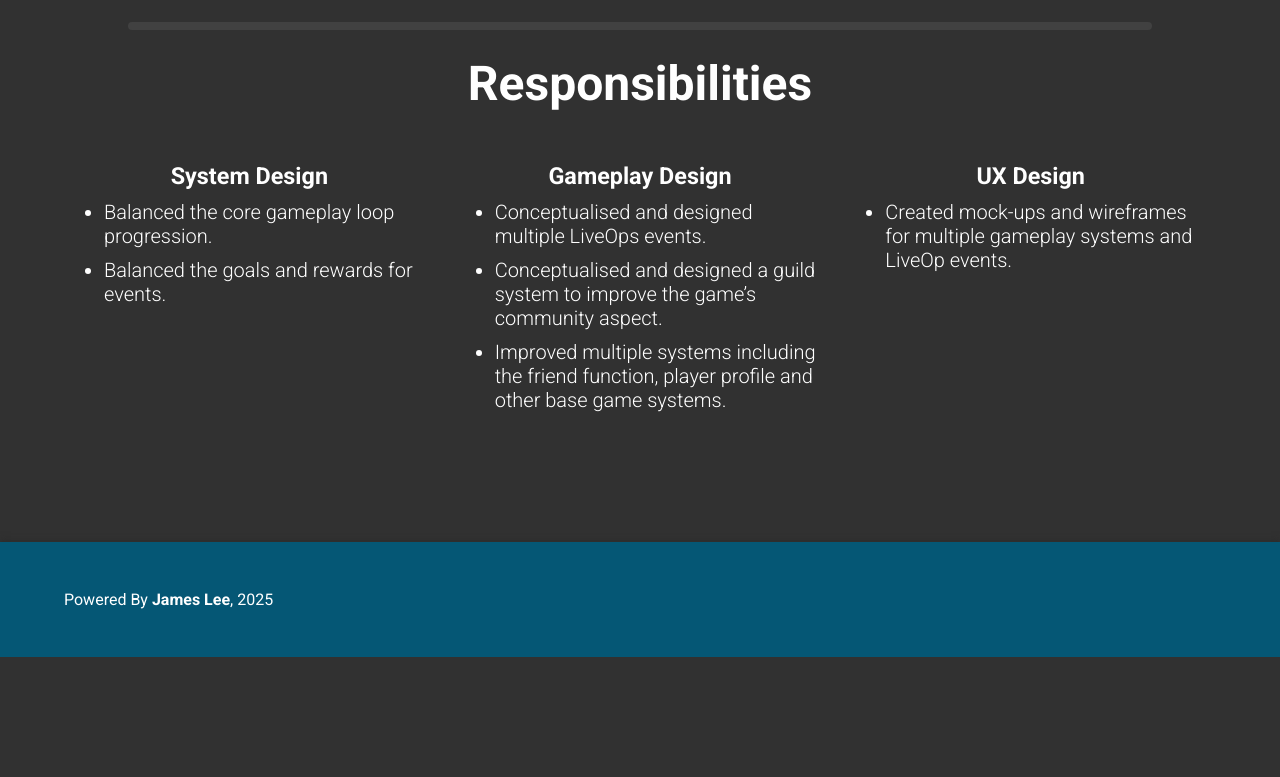
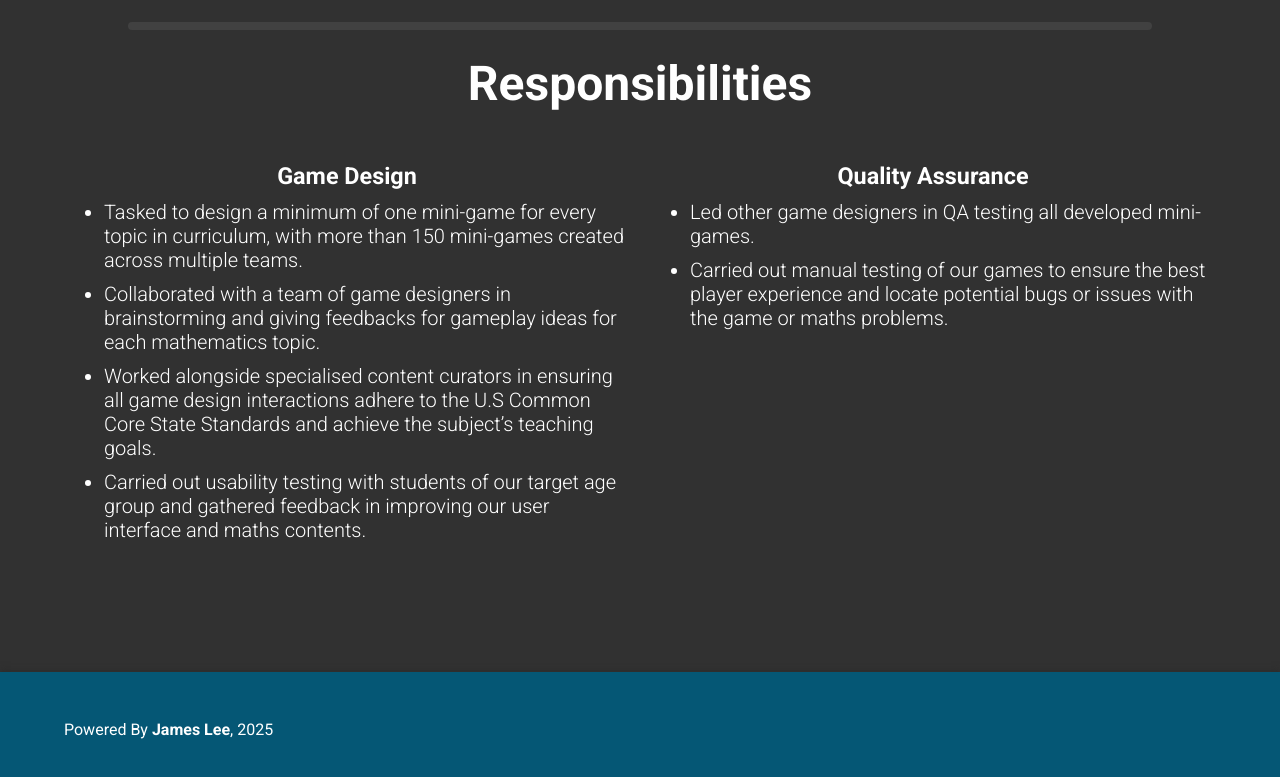
Before and after one commit to mozzie94/portfolio, a plain HTML site: page works/ZapZapMath/index.html in a window 1280 px wide. Shown: the part 865-1642 px from the top of the page. Before the commit the page ends 1522 px from the top, so only its background shows below. Drawn offline with Linux system fonts and the light colour scheme.

Commit message:
Updated ZZM page content

```diff
--- a/styles.css
+++ b/styles.css
@@ -183,7 +183,7 @@ a{
 }
 
 .role_description .roles{
-    flex: 0 1 500px;
+    flex: 0 1 600px;
     display: flex;
     flex-direction: column;
     align-items: center;
--- a/works/ZapZapMath/index.html
+++ b/works/ZapZapMath/index.html
@@ -62,26 +62,22 @@
                         </div>
                         <div class="role_description">
                             <div class="roles">
-                                <h3>System Design</h3>
+                                <h3>Game Design</h3>
                                 <ul>
-                                    <li>Balanced the core gameplay loop progression.</li>
-                                    <li>Balanced the goals and rewards for events.</li>
+                                    <li>Tasked to design a minimum of one mini-game for every topic in curriculum, with more than 150 mini-games created across multiple teams.</li>
+                                    <li>Collaborated with a team of game designers in brainstorming and giving feedbacks for gameplay ideas for each mathematics topic.</li>
+                                    <li>Worked alongside specialised content curators in ensuring all game design interactions adhere to the U.S Common Core State Standards and achieve the subject’s teaching goals.</li>
+                                    <li>Carried out usability testing with students of our target age group and gathered feedback in improving our user interface and maths contents.</li>
                                 </ul>
                             </div>
                             <div class="roles">
-                                <h3>Gameplay Design</h3>
+                                <h3>Quality Assurance</h3>
                                 <ul>
-                                    <li>Conceptualised and designed multiple LiveOps events.</li>
-                                    <li>Conceptualised and designed a guild system to improve the game’s community aspect.</li>
-                                    <li>Improved multiple systems including the friend function, player profile and other base game systems.</li>
+                                    <li>Led other game designers in QA testing all developed mini-games.</li>
+                                    <li>Carried out manual testing of our games to ensure the best player experience and locate potential bugs or issues with the game or maths problems.</li>
                                 </ul>
                             </div>
-                            <div class="roles">
-                                <h3>UX Design</h3>
-                                <ul>
-                                    <li>Created mock-ups and wireframes for multiple gameplay systems and LiveOp events.</li>
-                                </ul>
-                            </div>
+
                         </div>
                     </div>
                     </div>
```
